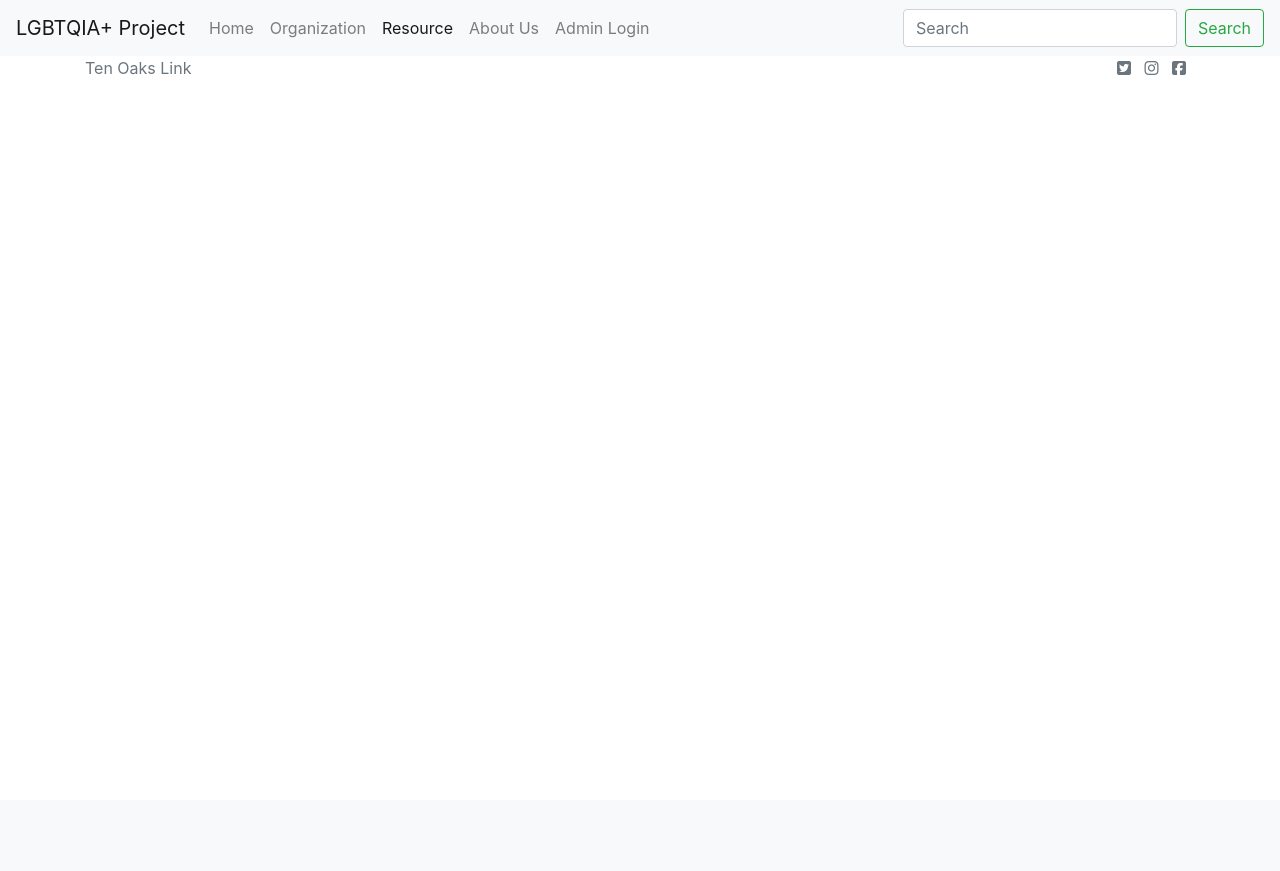
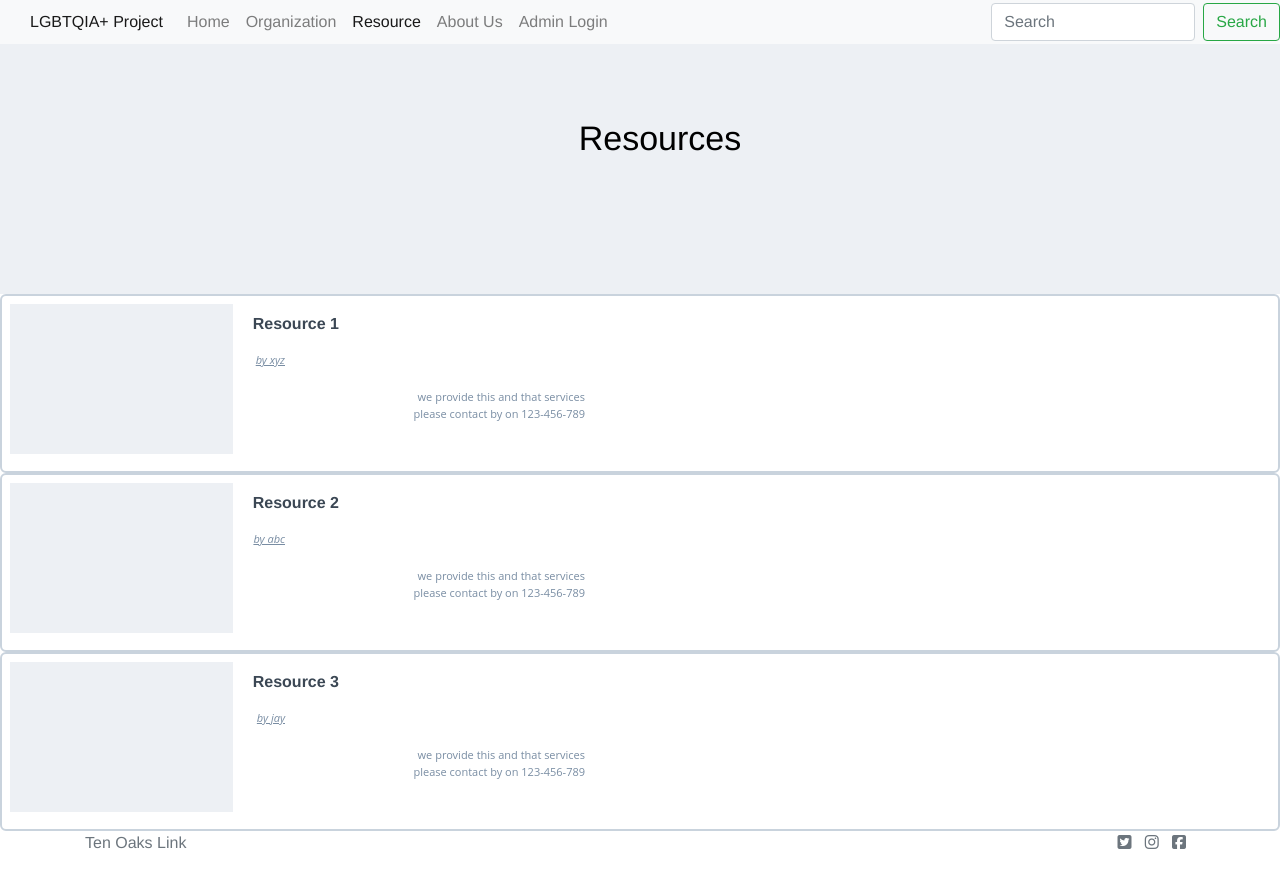
Before and after one commit to ahirjay/LGBTQIA_Project, a PHP site: page /src/resource.php in a window 1280 px wide. Before the commit the page ends 75 px from the top, so only its background shows below. Run offline with PHP 8.4, Linux system fonts and the light colour scheme; some libraries are stand-ins or nearby versions.

Commit message:
Innitial Commit

```diff
--- a/src/resource.php
+++ b/src/resource.php
@@ -5,6 +5,8 @@
   <title>Resource</title>
   <script src="https://kit.fontawesome.com/00cef6843f.js" crossorigin="anonymous"></script>
   <link rel="stylesheet" href="https://cdn.jsdelivr.net/npm/bootstrap@4.3.1/dist/css/bootstrap.min.css" integrity="sha384-ggOyR0iXCbMQv3Xipma34MD+dH/1fQ784/j6cY/iJTQUOhcWr7x9JvoRxT2MZw1T" crossorigin="anonymous">
+  <link rel="StyleSheet" type="text/css" href="StyleSheet.css" href="https://maxcdn.bootstrapcdn.com/bootstrap/3.4.1/css/bootstrap.min.css"/>
+
 </head>
 
 <body>
@@ -39,6 +41,57 @@
       </form>
     </div>
   </nav>
+  <div class = "Resource">
+	<ul>
+	<a>Resources</a></ul>
+	</div>
+	<div>
+	<div class = ResourceCard>
+	<div class = OrganizationImage>
+	 <div class = OrganizationTitle>
+	<a>Resource 1</a></div>
+	<div class = OrganizationBy>
+	<a> by xyz</a>
+	</div>
+	<div class = ServiceDetails>
+	<a>we provide this and that services<br>
+	please contact by on 123-456-789</a>
+	</div>
+	</div>
+	</div>
+	</div>
+
+	<div>
+	<div class = ResourceCard>
+	<div class = OrganizationImage>
+	<div class = OrganizationTitle>
+	<a>Resource 2</a></div>
+	<div class = OrganizationBy>
+	<a>	 by abc</a>
+	</div>
+	<div class = ServiceDetails>
+	<a>we provide this and that services<br>
+	please contact by on 123-456-789</a>
+	</div>
+	</div>
+	 </div>
+	</div>
+
+	<div>
+	<div class = ResourceCard>
+	<div class = OrganizationImage>
+	<div class = OrganizationTitle>
+	<a>Resource 3</a></div>
+	<div class = OrganizationBy>
+	<a>	 by jay</a>
+	</div>
+	<div class = ServiceDetails>
+	<a>we provide this and that services<br>
+	please contact by on 123-456-789</a>
+	</div>
+	</div>
+	 </div>
+	</div>
 
   <footer class="text-muted">
     <div class="container">
```
